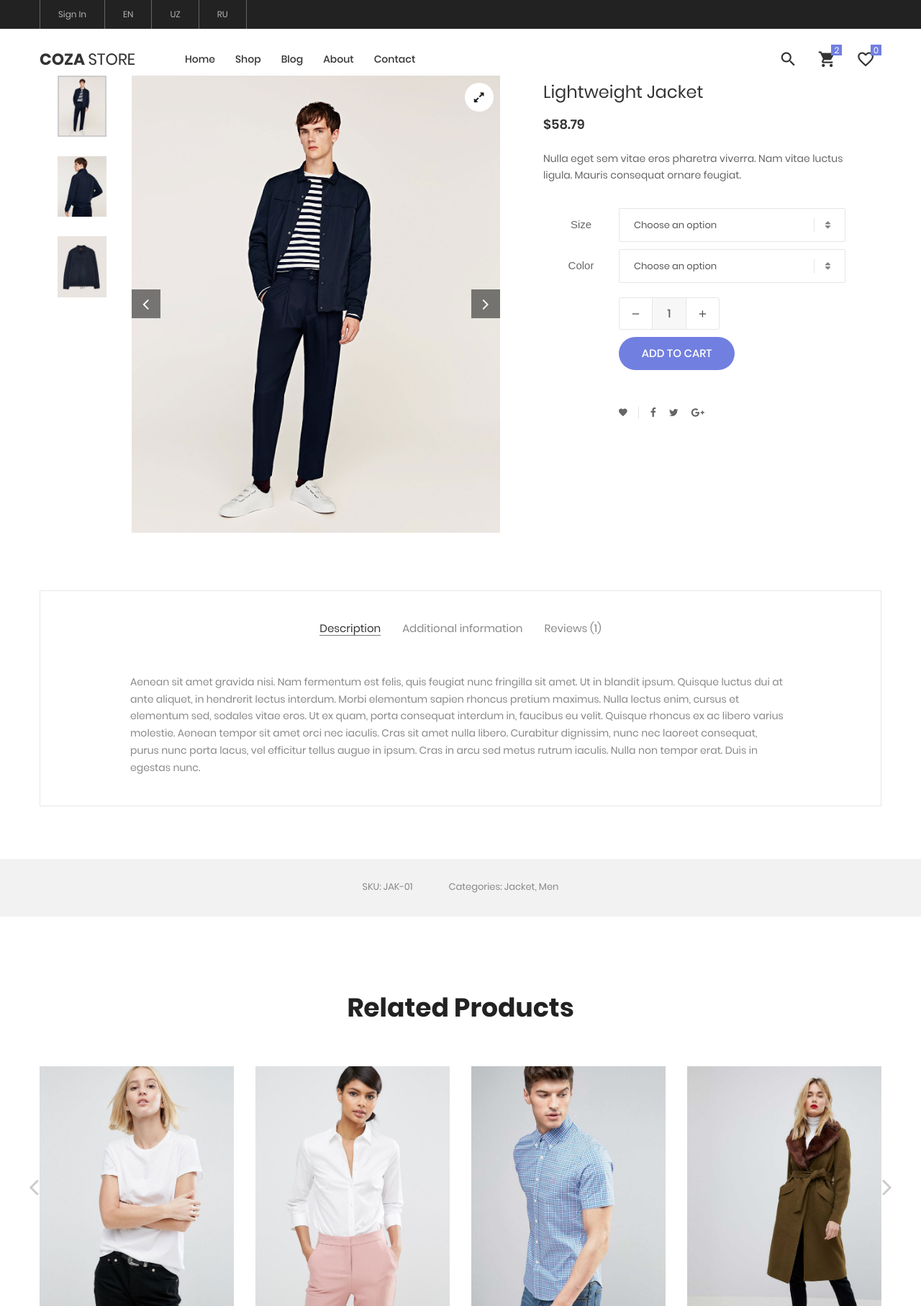
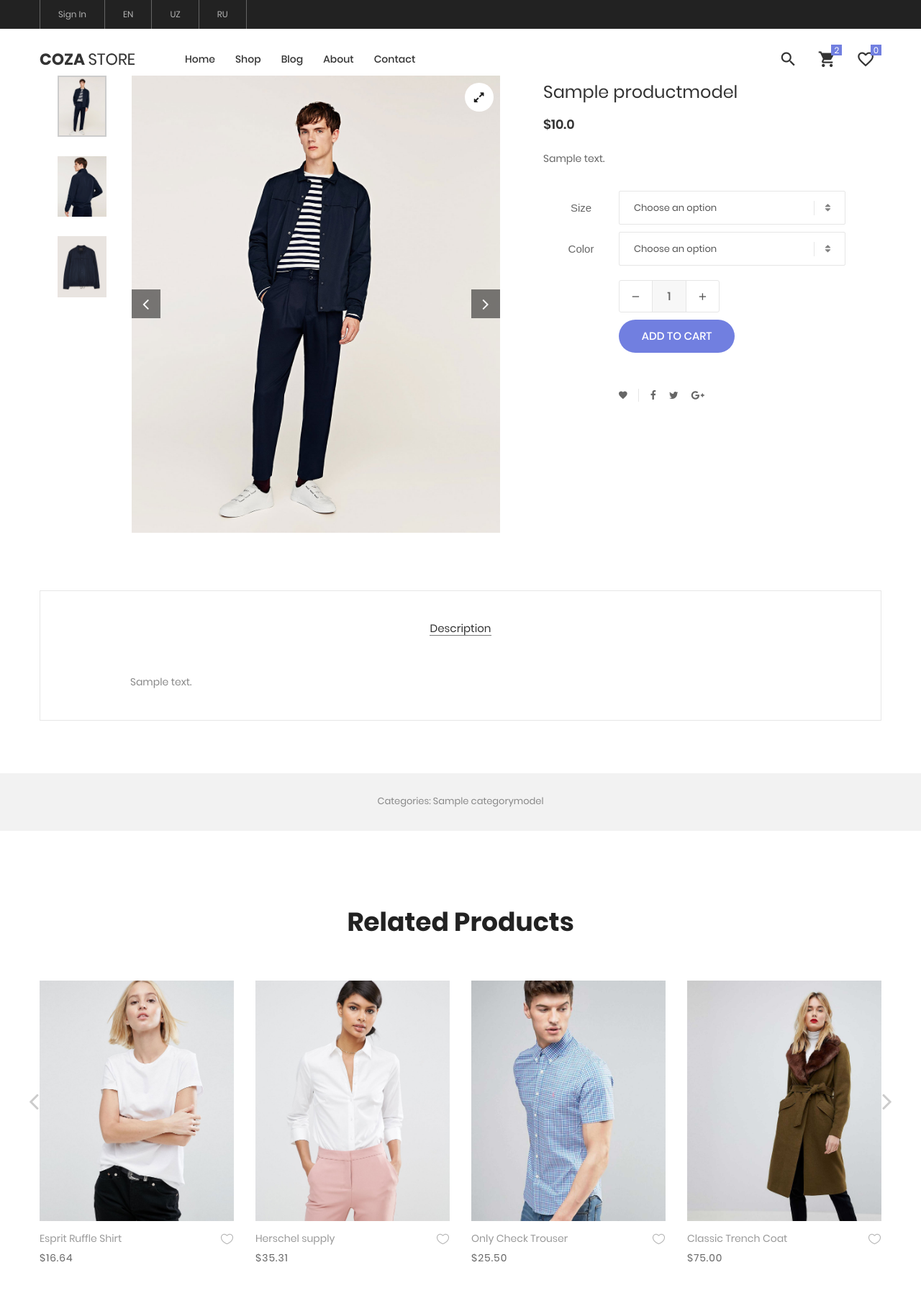
Before and after one commit to bekhruz003/coza_store, a Django app: template templates/product-detail.html in a window 1280 px wide. Shown: the top 1814 px of the page at 72% size. Run offline with Django 4.2, Linux system fonts and the light colour scheme; the template is opened without the code that fills it: values that come from a table or form of the project are taken from there, others are empty; tables that the repository leaves empty hold one stand-in row (values such as "Sample post"); some libraries are stand-ins or nearby versions; some web fonts are replaced.

Commit message:
product detail page done

```diff
--- a/shop/urls.py
+++ b/shop/urls.py
@@ -1,9 +1,9 @@
 from django.urls import path
-from .views import ShopView
+from .views import ShopView, ProductDetailView
 
 app_name = 'shop'
 
 urlpatterns = [
     path('', ShopView.as_view(), name='home'),
-
+    path('product/<int:pk>/', ProductDetailView.as_view(), name='detail')
 ]
--- a/shop/views.py
+++ b/shop/views.py
@@ -19,3 +19,8 @@
 class ProductDetailView(DetailView):
     model = ProductModel
     template_name = 'product-detail.html'
+
+    def get_context_data(self, **kwargs):
+        data = super().get_context_data()
+        data['products'] = ProductModel.objects.all().exclude(self.object)[:4]
+        return data
--- a/templates/product-detail.html
+++ b/templates/product-detail.html
@@ -52,16 +52,15 @@
                 <div class="col-md-6 col-lg-5 p-b-30">
                     <div class="p-r-50 p-t-5 p-lr-0-lg">
                         <h4 class="mtext-105 cl2 js-name-detail p-b-14">
-                            Lightweight Jacket
+                            {{ object.title }}
                         </h4>
 
                         <span class="mtext-106 cl2">
-							$58.79
+							${{ object.get_price }}
 						</span>
 
                         <p class="stext-102 cl3 p-t-23">
-                            Nulla eget sem vitae eros pharetra viverra. Nam vitae luctus ligula. Mauris consequat ornare
-                            feugiat.
+                            {{ object.short_description }}
                         </p>
 
                         <!--  -->
@@ -163,15 +162,6 @@
                         <li class="nav-item p-b-10">
                             <a class="nav-link active" data-toggle="tab" href="#description" role="tab">Description</a>
                         </li>
-
-                        <li class="nav-item p-b-10">
-                            <a class="nav-link" data-toggle="tab" href="#information" role="tab">Additional
-                                information</a>
-                        </li>
-
-                        <li class="nav-item p-b-10">
-                            <a class="nav-link" data-toggle="tab" href="#reviews" role="tab">Reviews (1)</a>
-                        </li>
                     </ul>
 
                     <!-- Tab panes -->
@@ -180,14 +170,7 @@
                         <div class="tab-pane fade show active" id="description" role="tabpanel">
                             <div class="how-pos2 p-lr-15-md">
                                 <p class="stext-102 cl6">
-                                    Aenean sit amet gravida nisi. Nam fermentum est felis, quis feugiat nunc fringilla
-                                    sit amet. Ut in blandit ipsum. Quisque luctus dui at ante aliquet, in hendrerit
-                                    lectus interdum. Morbi elementum sapien rhoncus pretium maximus. Nulla lectus enim,
-                                    cursus et elementum sed, sodales vitae eros. Ut ex quam, porta consequat interdum
-                                    in, faucibus eu velit. Quisque rhoncus ex ac libero varius molestie. Aenean tempor
-                                    sit amet orci nec iaculis. Cras sit amet nulla libero. Curabitur dignissim, nunc nec
-                                    laoreet consequat, purus nunc porta lacus, vel efficitur tellus augue in ipsum. Cras
-                                    in arcu sed metus rutrum iaculis. Nulla non tempor erat. Duis in egestas nunc.
+                                    {{ object.long_description|safe }}
                                 </p>
                             </div>
                         </div>
@@ -343,12 +326,12 @@
         </div>
 
         <div class="bg6 flex-c-m flex-w size-302 m-t-73 p-tb-15">
-			<span class="stext-107 cl6 p-lr-25">
-				SKU: JAK-01
-			</span>
+            {#			<span class="stext-107 cl6 p-lr-25">#}
+            {#				SKU: JAK-01#}
+            {#			</span>#}
 
             <span class="stext-107 cl6 p-lr-25">
-				Categories: Jacket, Men
+				Categories: {{ object.category.name }}
 			</span>
         </div>
     </section>
@@ -392,7 +375,8 @@
 
                                 <div class="block2-txt-child2 flex-r p-t-3">
                                     <a href="#" class="btn-addwish-b2 dis-block pos-relative js-addwish-b2">
-                                        <img class="icon-heart1 dis-block trans-04" src="{% static 'images/icons/icon-heart-01.png' %}"
+                                        <img class="icon-heart1 dis-block trans-04"
+                                             src="{% static 'images/icons/icon-heart-01.png' %}"
                                              alt="ICON">
                                         <img class="icon-heart2 dis-block trans-04 ab-t-l"
                                              src="{% static 'images/icons/icon-heart-02.png' %}" alt="ICON">
@@ -428,7 +412,8 @@
 
                                 <div class="block2-txt-child2 flex-r p-t-3">
                                     <a href="#" class="btn-addwish-b2 dis-block pos-relative js-addwish-b2">
-                                        <img class="icon-heart1 dis-block trans-04" src="{% static 'images/icons/icon-heart-01.png' %}"
+                                        <img class="icon-heart1 dis-block trans-04"
+                                             src="{% static 'images/icons/icon-heart-01.png' %}"
                                              alt="ICON">
                                         <img class="icon-heart2 dis-block trans-04 ab-t-l"
                                              src="{% static 'images/icons/icon-heart-02.png' %}" alt="ICON">
@@ -464,7 +449,8 @@
 
                                 <div class="block2-txt-child2 flex-r p-t-3">
                                     <a href="#" class="btn-addwish-b2 dis-block pos-relative js-addwish-b2">
-                                        <img class="icon-heart1 dis-block trans-04" src="{% static 'images/icons/icon-heart-01.png' %}"
+                                        <img class="icon-heart1 dis-block trans-04"
+                                             src="{% static 'images/icons/icon-heart-01.png' %}"
                                              alt="ICON">
                                         <img class="icon-heart2 dis-block trans-04 ab-t-l"
                                              src="{% static 'images/icons/icon-heart-02.png' %}" alt="ICON">
@@ -500,7 +486,8 @@
 
                                 <div class="block2-txt-child2 flex-r p-t-3">
                                     <a href="#" class="btn-addwish-b2 dis-block pos-relative js-addwish-b2">
-                                        <img class="icon-heart1 dis-block trans-04" src="{% static 'images/icons/icon-heart-01.png' %}"
+                                        <img class="icon-heart1 dis-block trans-04"
+                                             src="{% static 'images/icons/icon-heart-01.png' %}"
                                              alt="ICON">
                                         <img class="icon-heart2 dis-block trans-04 ab-t-l"
                                              src="{% static 'images/icons/icon-heart-02.png' %}" alt="ICON">
@@ -536,7 +523,8 @@
 
                                 <div class="block2-txt-child2 flex-r p-t-3">
                                     <a href="#" class="btn-addwish-b2 dis-block pos-relative js-addwish-b2">
-                                        <img class="icon-heart1 dis-block trans-04" src="{% static 'images/icons/icon-heart-01.png' %}"
+                                        <img class="icon-heart1 dis-block trans-04"
+                                             src="{% static 'images/icons/icon-heart-01.png' %}"
                                              alt="ICON">
                                         <img class="icon-heart2 dis-block trans-04 ab-t-l"
                                              src="{% static 'images/icons/icon-heart-02.png' %}" alt="ICON">
@@ -572,7 +560,8 @@
 
                                 <div class="block2-txt-child2 flex-r p-t-3">
                                     <a href="#" class="btn-addwish-b2 dis-block pos-relative js-addwish-b2">
-                                        <img class="icon-heart1 dis-block trans-04" src="{% static 'images/icons/icon-heart-01.png' %}"
+                                        <img class="icon-heart1 dis-block trans-04"
+                                             src="{% static 'images/icons/icon-heart-01.png' %}"
                                              alt="ICON">
                                         <img class="icon-heart2 dis-block trans-04 ab-t-l"
                                              src="{% static 'images/icons/icon-heart-02.png' %}" alt="ICON">
@@ -608,7 +597,8 @@
 
                                 <div class="block2-txt-child2 flex-r p-t-3">
                                     <a href="#" class="btn-addwish-b2 dis-block pos-relative js-addwish-b2">
-                                        <img class="icon-heart1 dis-block trans-04" src="{% static 'images/icons/icon-heart-01.png' %}"
+                                        <img class="icon-heart1 dis-block trans-04"
+                                             src="{% static 'images/icons/icon-heart-01.png' %}"
                                              alt="ICON">
                                         <img class="icon-heart2 dis-block trans-04 ab-t-l"
                                              src="{% static 'images/icons/icon-heart-02.png' %}" alt="ICON">
@@ -644,7 +634,8 @@
 
                                 <div class="block2-txt-child2 flex-r p-t-3">
                                     <a href="#" class="btn-addwish-b2 dis-block pos-relative js-addwish-b2">
-                                        <img class="icon-heart1 dis-block trans-04" src="{% static 'images/icons/icon-heart-01.png' %}"
+                                        <img class="icon-heart1 dis-block trans-04"
+                                             src="{% static 'images/icons/icon-heart-01.png' %}"
                                              alt="ICON">
                                         <img class="icon-heart2 dis-block trans-04 ab-t-l"
                                              src="{% static 'images/icons/icon-heart-02.png' %}" alt="ICON">
--- a/templates/product.html
+++ b/templates/product.html
@@ -271,7 +271,7 @@
 
                             <div class="block2-txt flex-w flex-t p-t-14">
                                 <div class="block2-txt-child1 flex-col-l ">
-                                    <a href="product-detail.html"
+                                    <a href="{% url 'shop:detail' pk=product.pk %}"
                                        class="stext-104 cl4 hov-cl1 trans-04 js-name-b2 p-b-6">
                                         {{ product.title }}
                                     </a>
@@ -308,7 +308,8 @@
                 <div class="col-lg-12">
                     <div class="product_pagination">
                         {% for page in page_obj.paginator.page_range %}
-                            <a class="{% if page == page_obj.number %}active{% endif %}" href="?page={{ page }}">{{ page }}</a>
+                            <a class="{% if page == page_obj.number %}active{% endif %}"
+                               href="?page={{ page }}">{{ page }}</a>
                         {% endfor %}
                     </div>
                 </div>
```
